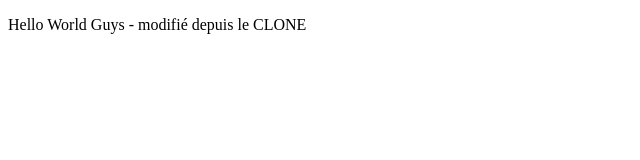
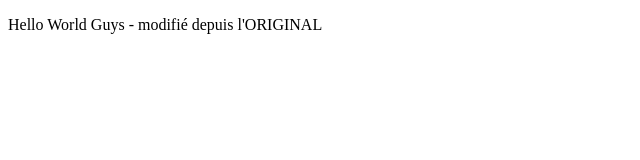
Before and after one commit to precieuse07/Hello-World-Git, a plain HTML site: page index.html in a window 1280 px wide. Shown: the full height of the page, 0-640 px from the left. Drawn offline with Linux system fonts and the light colour scheme.

Commit message:
Modification depuis l'original

```diff
--- a/index.html
+++ b/index.html
@@ -6,6 +6,6 @@
   <title>Document</title>
 </head>
 <body>
-<p>Hello World Guys - modifié depuis le CLONE</p>
+<p>Hello World Guys - modifié depuis l'ORIGINAL</p>
 </body>
 </html>
```
